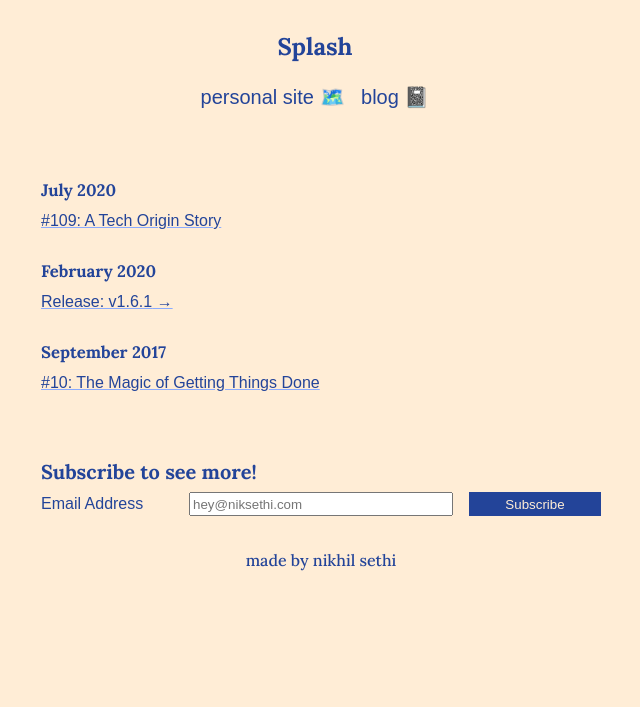
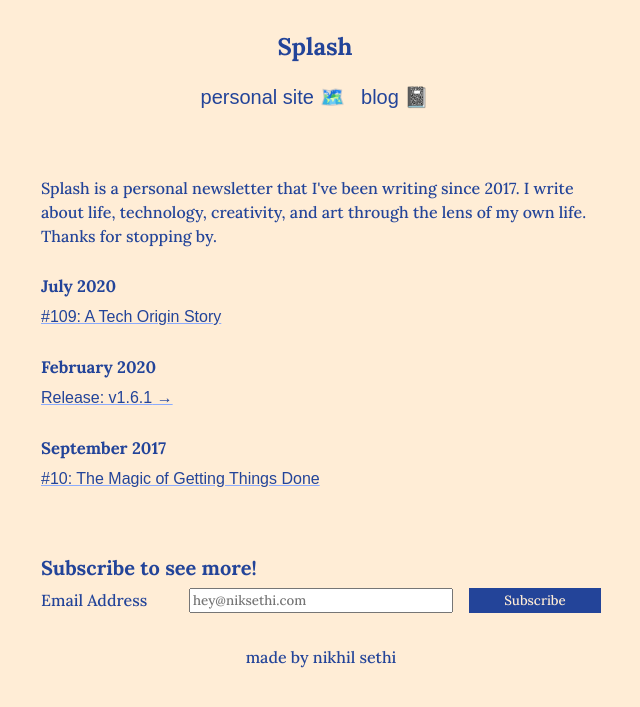
Before and after one commit to NikSethi/splash, a Jekyll site: the page built from index.html, in a window 1280 px wide. Shown: the top 707 px of the page, without its empty margins (319-959 px from the left). Built offline with Jekyll 4.4.1, drawn with Linux system fonts in a browser that asks for light colours; some web fonts are replaced.

Commit message:
add explanation about what splash is

```diff
--- a/_layouts/default.html
+++ b/_layouts/default.html
@@ -22,11 +22,10 @@ layout: compress
       <ul id="navigation-list">
       <li><a class="external" href="https://niksethi.com/">personal site 🗺</a></li>
       <li><a class="external" href="https://blog.niksethi.com">blog 📓</a></li>
-
       </ul>
       </div>
+      </header>
 
-      </header>
 
       <main>
         {{ content | smartify }}
--- a/_sass/_type.scss
+++ b/_sass/_type.scss
@@ -14,6 +14,14 @@ article.post a, div.tag-list a {
 
 .post-date {
   line-height: 2;
+}
+
+label {
+  font-family: $lora;
+}
+
+input {
+  font-family: $lora;
 }
 
 li {
--- a/index.html
+++ b/index.html
@@ -5,7 +5,7 @@
 layout: page
 
 ---
-
+<p>Splash is a personal newsletter that I've been writing since 2017. I write about life, technology, creativity, and art through the lens of my own life. Thanks for stopping by.</p>
 
 <div class="post">
 	{% for post in site.posts %}
```
